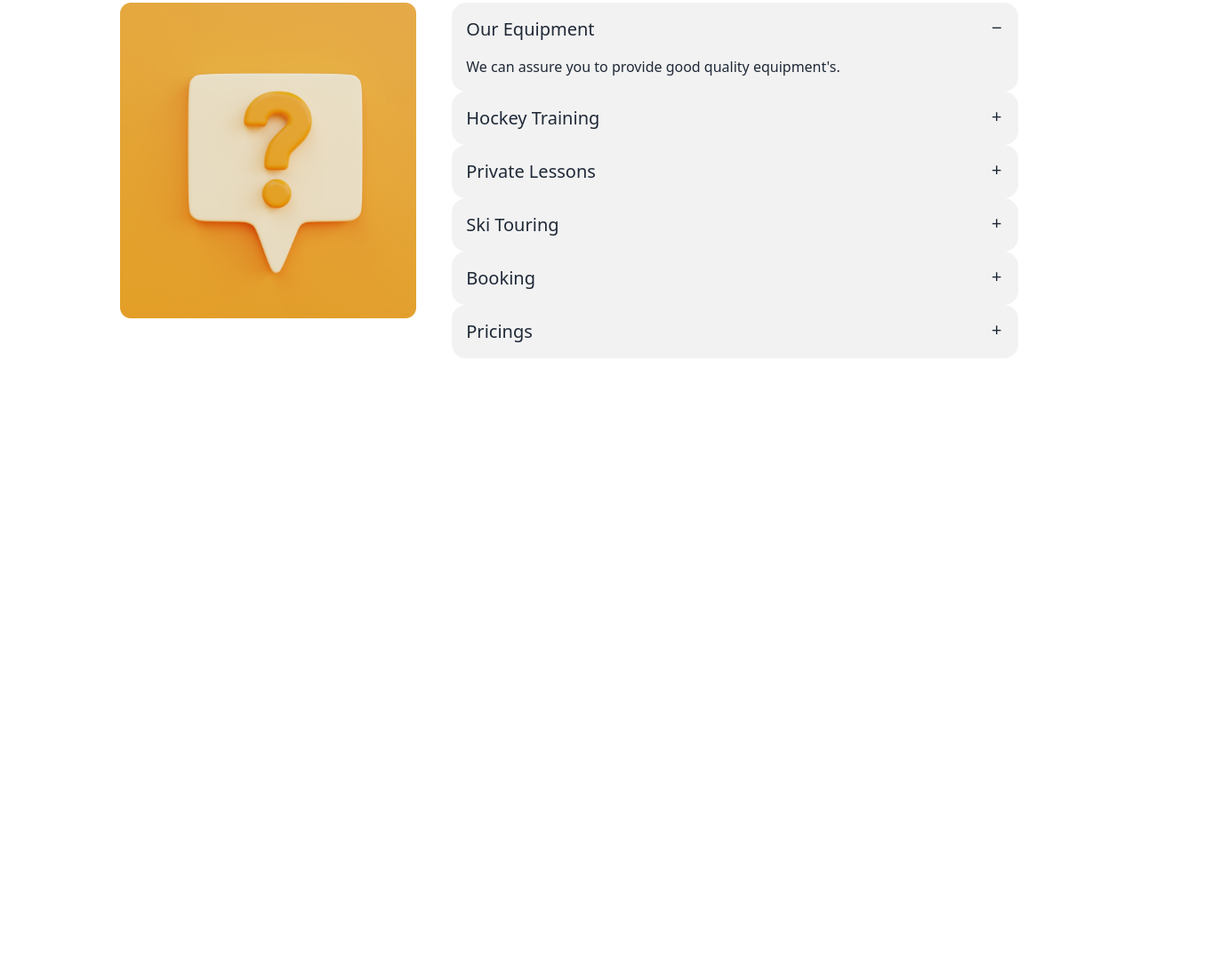
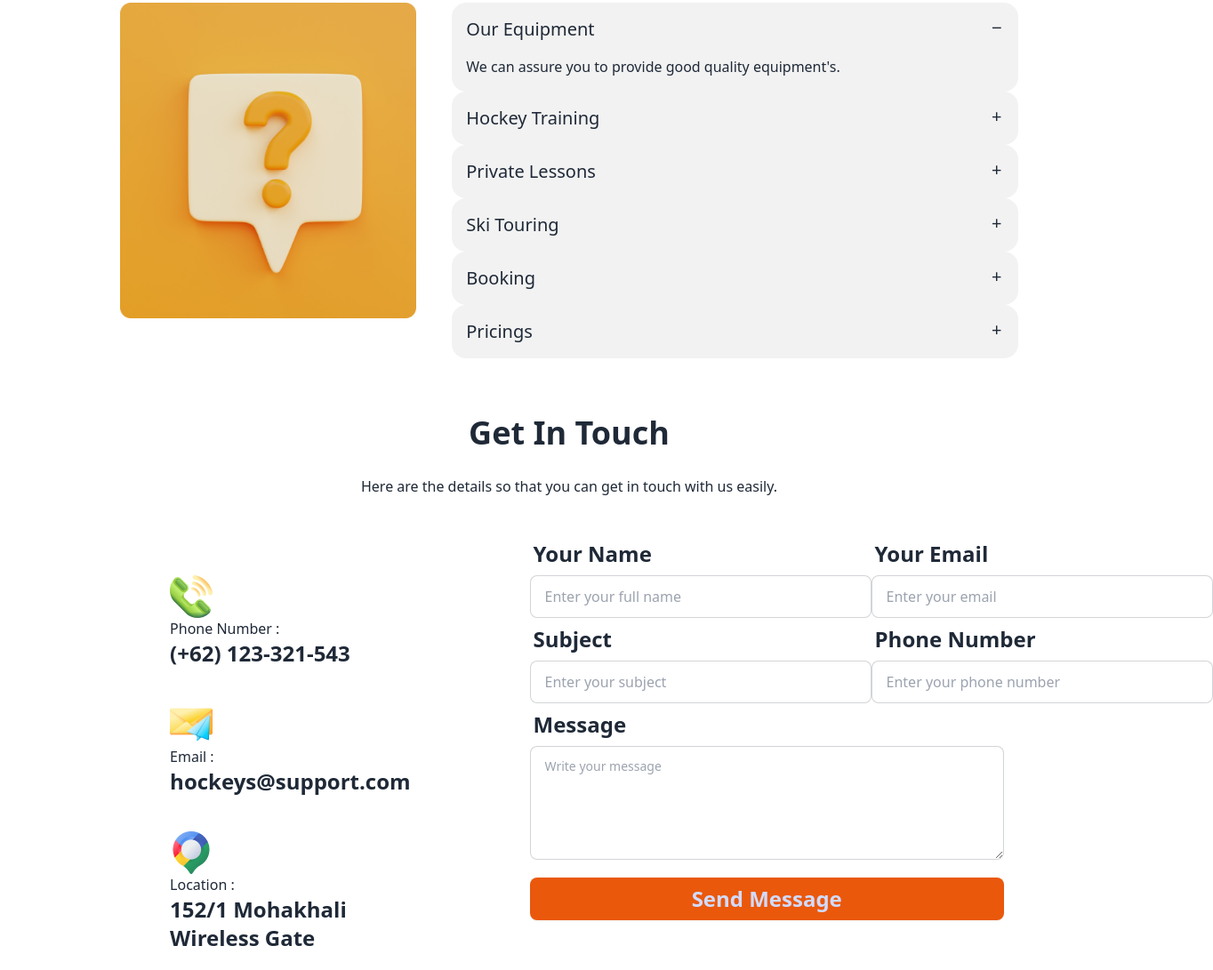
Before and after one commit to Ayesha0713/assignment-3-repo, a plain HTML site: page index.html in a window 1280 px wide. Shown: the part 3249-4340 px from the top of the page at 89% size, 1364 px wide, since content can reach past the window. Before the commit the page ends 3680 px from the top, so only its background shows below. Drawn offline with nearby package versions, Linux system fonts and the light colour scheme.

Commit message:
added get in touch section

```diff
--- a/index.html
+++ b/index.html
@@ -909,9 +909,6 @@
             </div>
           </div>
 
-
-
-
         </section>
 
         <!-- Clients Question -->
@@ -998,6 +995,120 @@
           </div>
         </section>
 
+        <!-- Get In Touch -->
+        <section class="bg-white w-5/6 mx-auto pt-2">
+
+          <div class="text-center pt-7">
+            <h1 class="font-extrabold text-4xl">
+              Get In Touch
+            </h1>
+            <p class="text-base font-medium pt-7">
+              Here are the details so that you can get in touch with us easily.
+            </p>
+          </div>
+
+          <div class="flex justify-around max-sm:flex-col">
+
+            <div class="bg-white w-2/6 mt-10 pt-7 max-sm:w-full">
+
+              <div class="m-5 mb-10 ml-10">
+                <img src="Images/Group 1171275317.png" alt="">
+                <p>Phone Number :</p>
+                <h4 class="text-2xl font-bold">
+                    (+62) 123-321-543
+                </h4>
+              </div>
+
+              <div class="m-5 mb-10 ml-10">
+                <img src="Images/Group 1171275318.png" alt="">
+                <p>Email :</p>
+                <h4 class="text-2xl font-bold">
+                  hockeys@support.com
+                </h4>
+              </div>
+
+              <div class="m-5 ml-10">
+                <img src="Images/Group 1171275321.png" alt="">
+                <p>Location :</p>
+                <h4 class="text-2xl font-bold">
+                  152/1 Mohakhali Wireless Gate
+                </h4>
+              </div>
+
+            </div>
+
+
+
+            <div class="mt-10 w-3/6">
+
+              <div class="flex justify-evenly w-full max-sm:flex-col">
+
+                <div>
+                  <label class="form-control w-full">
+                    <div class="label">
+                      <span class="label-text text-2xl font-bold">Your Name</span>
+                    </div>
+                    <input type="text" placeholder="Enter your full name" class="input input-bordered w-96" />
+                  </label>
+                </div>
+
+
+                <div>
+                  <label class="form-control w-full">
+                    <div class="label">
+                      <span class="label-text text-2xl font-bold">Your Email</span>
+                    </div>
+                    <input type="text" placeholder="Enter your email" class="input input-bordered w-96" />
+                  </label>
+                </div>
+
+
+              </div>
+
+
+              <div class="flex justify-evenly w-full max-sm:flex-col">
+
+                <div>
+                  <label class="form-control w-full">
+                    <div class="label">
+                      <span class="label-text text-2xl font-bold">Subject</span>
+                    </div>
+
+                    <input type="text" placeholder="Enter your subject" class="input input-bordered w-96" />
+                  </label>
+                </div>
+
+                <div>
+                  <label class="form-control w-full">
+                    <div class="label">
+                      <span class="label-text text-2xl font-bold">Phone Number</span>
+                    </div>
+                    <input type="text" placeholder="Enter your phone number" class="input input-bordered w-96" />
+                  </label>
+                </div>
+
+              </div>
+
+              <div>
+                <label class="form-control">
+                  <div class="label">
+                    <span class="label-text text-2xl font-bold">Message</span>
+                  </div>
+                  <textarea class="textarea textarea-bordered h-32 max-sm:w-96" placeholder="Write your message"></textarea>
+                </label>
+              </div>
+
+              <button class="btn text-2xl font-bold border-none bg-orange-600 w-full btn-primary mt-5 max-sm:w-96 ">Send Message</button>
+
+            </div>
+
+
+          </div>
+
+
+
+        </section>
+
 
     </main>
 
```
